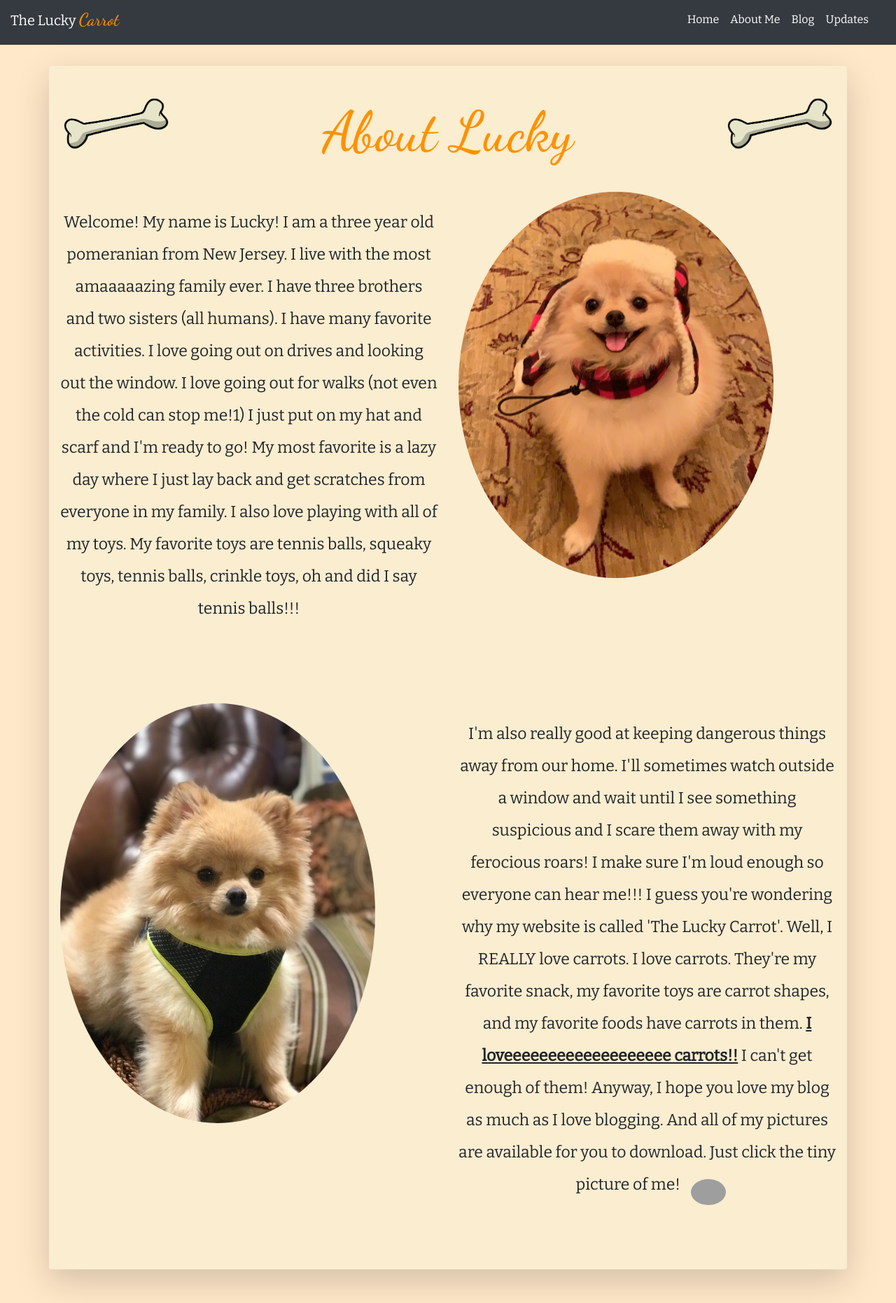
After one commit to hrachid12/The-Lucky-Carrot, a Flask app: page /about in a window 1280 px wide. The commit adds this page. Shown: the whole page at 70% size. Run offline with Flask 2, Linux system fonts and the light colour scheme; some libraries are stand-ins or nearby versions; grey boxes are pictures that could not be loaded.

Commit message:
added about page

```diff
--- /dev/null
+++ b/luckycarrot/static/css/about.css
@@ -0,0 +1,48 @@
+#about-header {
+	width: 40%;
+	margin: 0 auto;
+	height: fit-content;
+	float: left;
+}
+
+#aboutTitle {
+	font-family: "Dancing script", cursive;
+	font-size: 80px;
+	color: rgb(255, 145, 0);
+}
+
+.bodyRows {
+	margin-top: 30px;
+}
+
+.bodyPara {
+	padding: 20px;
+	line-height: 2em;
+	padding-bottom: 67.3px;
+	font-family: 'Bitter', serif;
+	font-size: 23px;
+	text-align: center;
+}
+
+.bonePic {
+	width: 150px;
+}
+
+.about-imgs {
+	width: 450px;
+	border-radius: 50%;
+}
+
+#dlimg {
+	position: relative;
+	width: 50px;
+	padding-bottom: 0px;
+	border-radius: 50%;
+	left: 10px;
+	top: 10px;
+}
+
+#loveCarrots {
+	font-weight: bold;
+	text-decoration: underline;
+}
--- a/luckycarrot/static/css/main.css
+++ b/luckycarrot/static/css/main.css
@@ -1,50 +1,44 @@
 body {
-	background-color: #faedd0 !important;
+	background: #ffe7c9 !important;
 	/* background-image: url("/images/bone2.png");
 	background-repeat: round space;
 	background-size: 100px; */
 }
 
 .logo {
-	position: relative;
-	font-size: 61px;
+	display: inline-block;
+	width: 160px;
+	font-size: 20px;
 	font-family: 'Bitter', serif;
-	top: 40px;
+	padding-top: 10px;
+	color: white;
 }
 
 .logo:hover {
 	color: rgb(255, 145, 0);
 	font-family: 'Dancing Script', cursive;
-	font-size: 75px;
-}
-
-#luckyPic {
-	width: 160px;
-	border-radius: 50%;
-	margin-top: 20px;
-	margin-right: 30px;
+	font-size: 25px;
 }
 
 #carrot {
 	color: rgb(255, 145, 0);
 	font-family: 'Dancing Script', cursive;
-	font-size: 77px;
+	font-size: 25px;
 }
 
-.container-fluid a {
+a {
 	text-decoration: none !important;
-	color: white;
-}
-
-#sub-logo {
-	font-family: "Dancing Script", cursive;
-	color: white;
-	font-size: 20px;
-	text-align: end;
 }
 
 nav {
 	font-family: "Bitter", serif;
 	font-weight: 500;
-	font-size: 18px;
+	font-size: 16px;
 }
+
+/* General CSS */
+
+.borderBody {
+	margin-top: 30px;
+	background: #faedd0;
+}
--- /dev/null
+++ b/luckycarrot/templates/about.html
@@ -0,0 +1,56 @@
+{% extends 'main.html' %}
+
+{% block links %}
+
+<link rel="stylesheet" href="../static/css/about.css" type="text/css">
+
+{% endblock %}
+
+{% block content %}
+
+<div class="container-xl shadow-lg p-3 mb-5 rounded borderBody">
+    <div class="row bodyRows">
+        <div class='col-2' align="center">
+            <img class="bonePic" src="../static/images/cartoon-dog-bones-dog-clipart-cartoon-clipart-lovely-png-image-and-clipart-dog-bone-png-260_260.png" alt="">
+        </div>
+
+        <div class="col-6" id="about-header" align="center">
+            <h1 id="aboutTitle">About Lucky</h1>
+        </div>
+
+        <div class='col-2' align="center">
+            <img class="bonePic" src="../static/images/cartoon-dog-bones-dog-clipart-cartoon-clipart-lovely-png-image-and-clipart-dog-bone-png-260_260.png" alt="">
+        </div>
+    </div>
+
+
+    <div class="row bodyRows">
+        <div class="col bodyPara" id="body1">
+            <p>Welcome! My name is Lucky! I am a three year old pomeranian from New Jersey. I live with the most amaaaaazing family ever. I have three brothers and two sisters (all humans). I have many favorite activities. I love going out on drives and looking out the window. I love going out for walks (not even the cold can stop me!1) I just put on my hat and scarf and I'm ready to go! My most favorite is a lazy day where I just lay back and get scratches from everyone in my family. I also love playing with all of my toys. My favorite toys are tennis balls, squeaky toys, tennis balls, crinkle toys, oh and did I say tennis balls!!!</p>
+        </div>
+
+        <div class="col">
+            <img src="../static/images/about2.jpg" class="about-imgs">
+        </div>
+
+    </div>
+
+    <div class="row bodyRows">
+        <div class="col">
+            <img src="../static/images/about1.jpg" class="about-imgs">
+        </div>
+
+        <div class="col bodyPara" id="body2">
+
+            <p>I'm also really good at keeping dangerous things away from our home. I'll sometimes watch outside a window and wait until I see something suspicious and I scare them away with my ferocious roars! I make sure I'm loud enough so everyone can hear me!!! I guess you're wondering why my website is called 'The Lucky Carrot'. Well, I REALLY love carrots. I love carrots. They're my favorite snack, my favorite toys are carrot shapes, and my favorite foods have carrots in them. <span id="loveCarrots">I loveeeeeeeeeeeeeeeeeee carrots!!</span> I can't get enough of them! Anyway, I hope you love my blog as much as I love blogging. And all of my pictures are available for you to download. Just click the tiny picture of me!
+            <a href="../static/images/luckypictures.zip" download="luckypictures.zip">
+                <img src="../static/images/download.JPG" id="dlimg">
+            </a>
+            </p>
+
+        </div>
+
+    </div>
+</div>
+
+{% endblock %}
--- a/luckycarrot/templates/main.html
+++ b/luckycarrot/templates/main.html
@@ -15,36 +15,25 @@
 
 </head>
 <body>
+    {% if home %}
 
-    <div class="container-fluid bg-transparent fixed-top">
-        <div class="row" id="title">
-            <div class="col-8" id="titleLink">
-                <a href="/" target="_self">
+    <div class="container-fluid fixed-top bg-transparent">
+
+    {% else %}
+
+    <div class="container-fluid bg-dark">
+
+    {% endif %}
+
+        <div class="row" id="navBar">
+
+            <div id="titleLink" class="col float-left">
+                <a href="/" target="_self" class="logoLink">
                 <p class="logo"><span id="theLucky">The Lucky </span><span id="carrot">Carrot</span></p></a>
             </div>
 
-
-            <div id="logoPic" class="col-4">
-                <img src="../static/images/logo.png" id="luckyPic" class="float-right">
-            </div>
-        </div>
-
-        <div id="sub-title" class="row">
-            <div class="col-12">
-                <p id="sub-logo" class="float-right">A blog by Lucky the pomeranian</p>
-            </div>
-        </div>
-    </nav>
-    </div>
-
-    <div id="webBody">
-        {% block content %}{% endblock %}
-    </div>
-
-    <div class="container-fluid fixed-bottom bg-transparent">
-        <nav class="navbar navbar-expand-lg navbar-light float-right">
-            <div class="container">
-
+            <div class="col float-right">
+                <nav class="navbar navbar-expand-lg navbar-dark float-right">
                     <button class="navbar-toggler" type="button" data-toggle="collapse" data-target="#navbarSupportedContent" aria-controls="navbarSupportedContent" aria-expanded="false" aria-label="Toggle navigation">
                         <span class="navbar-toggler-icon"></span>
                     </button>
@@ -70,9 +59,16 @@
 
                         </ul>
                     </div>
-            </div>
                 </nav>
             </div>
+
+        </div>
+    </div>
+
+    <div id="webBody">
+        {% block content %}{% endblock %}
+    </div>
+
 
     <script src="https://code.jquery.com/jquery-3.5.1.slim.min.js" integrity="sha384-DfXdz2htPH0lsSSs5nCTpuj/zy4C+OGpamoFVy38MVBnE+IbbVYUew+OrCXaRkfj" crossorigin="anonymous"></script>
     <script src="https://cdn.jsdelivr.net/npm/popper.js@1.16.1/dist/umd/popper.min.js" integrity="sha384-9/reFTGAW83EW2RDu2S0VKaIzap3H66lZH81PoYlFhbGU+6BZp6G7niu735Sk7lN" crossorigin="anonymous"></script>
--- a/luckycarrot/webapp.py
+++ b/luckycarrot/webapp.py
@@ -6,7 +6,22 @@ app = Flask(__name__)
 @app.route("/")
 @app.route("/home")
 def home():
-    return render_template("home.html")
+    return render_template("home.html", home=True)
+
+
+@app.route("/about")
+def about():
+    return render_template('about.html', home=False)
+
+
+@app.route("/blog")
+def blog():
+    return render_template('blog.html', home=False)
+
+
+@app.route('/updates')
+def updates():
+    return render_template('updates.html', home=False)
 
 
 if __name__ == '__main__':
```
Also changed, not shown: luckycarrot/static/css/home.css (added, +41 -0 lines), luckycarrot/templates/blog.html (added, +13 -0 lines), luckycarrot/templates/home.html (+22 -0 lines), luckycarrot/templates/updates.html (added, +13 -0 lines), luckycarrot/static/css/blog.css (added), luckycarrot/static/css/updates.css (added), luckycarrot/static/images/cartoon-dog-bones-dog-clipart-cartoon-clipart-lovely-png-image-and-clipart-dog-bone-png-260_260.png (added). Lines whose indentation alone changed are shown as unchanged.
